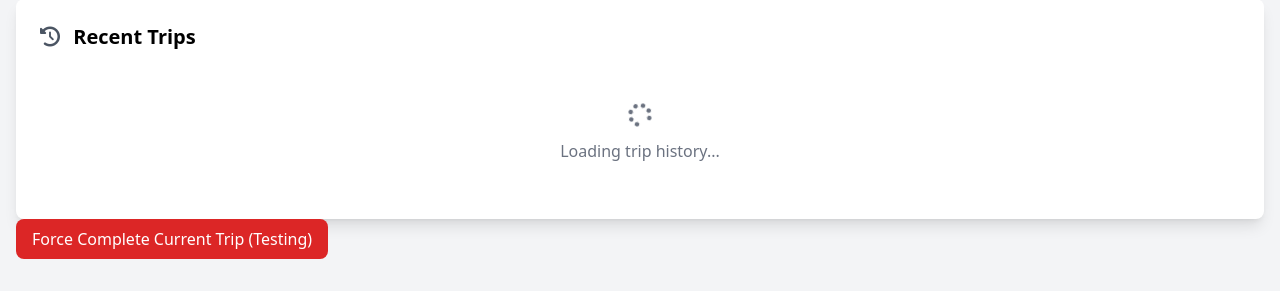
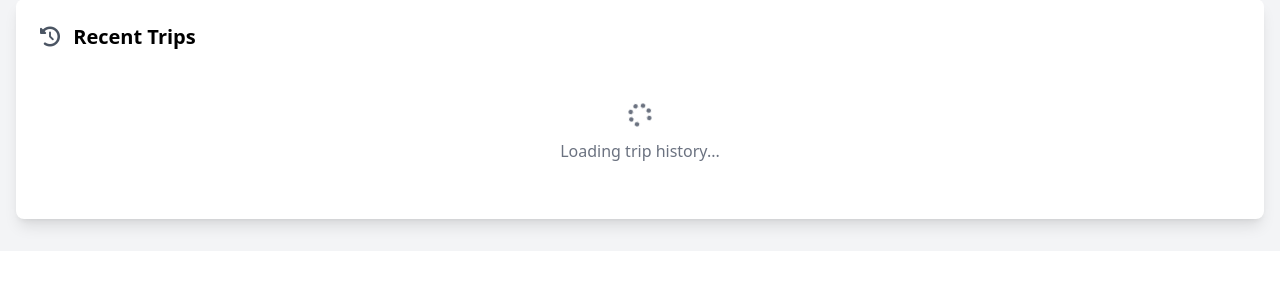
Before and after one commit to faviebae/UniRide-project, a Django app: template ride_booking_app-main/templates/driver/dashboard.html in a window 1280 px wide. Shown: the part 667-958 px from the top of the page. After the commit the page ends 906 px from the top, so only its background shows below. Run offline with Django 4.2, Linux system fonts and the light colour scheme; the template is opened without the code that fills it: most values are stand-ins (such as "Sample title", 1, 10 or a date in 2020); some libraries are stand-ins or nearby versions.

Commit message:
removed forced end trip

```diff
--- a/ride_booking_app-main/templates/driver/dashboard.html
+++ b/ride_booking_app-main/templates/driver/dashboard.html
@@ -98,9 +98,9 @@
         </div>
     </div>
 </div>
-<button onclick="forceCompleteTrip()" class="bg-red-600 text-white px-4 py-2 rounded-lg">
+<!-- <button onclick="forceCompleteTrip()" class="bg-red-600 text-white px-4 py-2 rounded-lg">
     Force Complete Current Trip (Testing)
-</button>
+</button> -->
 
 <!-- Vehicle Registration Modal -->
  <!-- Replace the modal content with this -->
```
